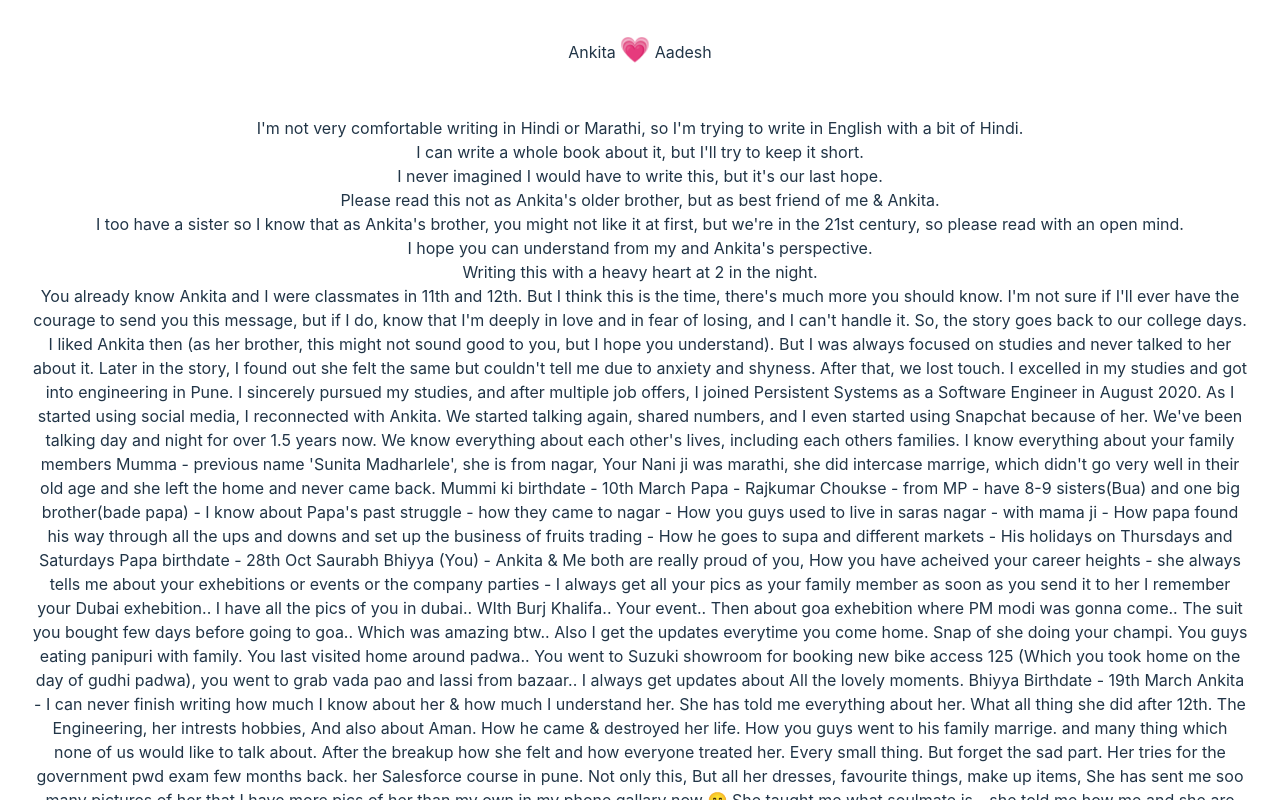
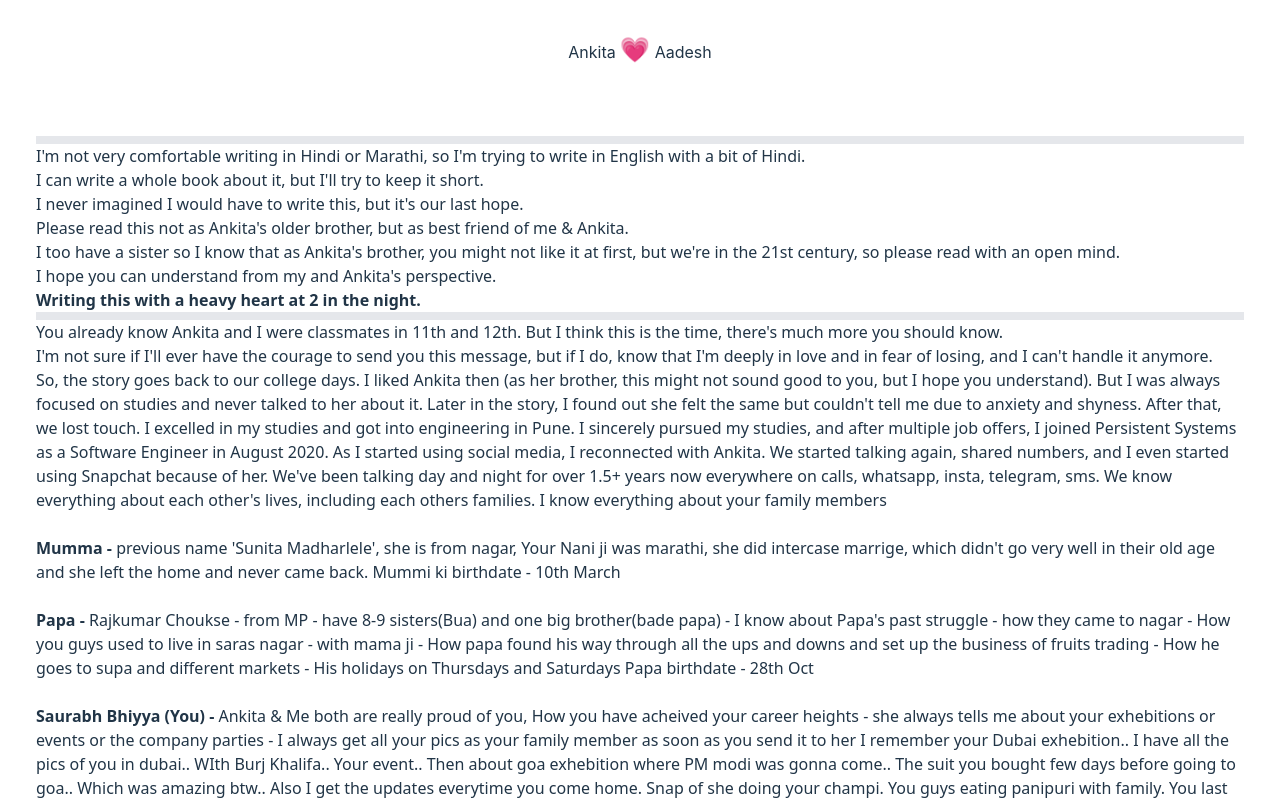
Before and after one commit to AADESHRN/ANKITA-AADESH, a React (Vite) app: page / in a window 1280 px wide. Shown: the top 800 px of the page. Built offline with nearby package versions, Linux system fonts and the light colour scheme.

Commit message:
Started adding some styling

```diff
--- a/src/App.jsx
+++ b/src/App.jsx
@@ -1,136 +1,188 @@
-import './App.css';
-import './tailwind.css';
+import "./App.css";
+import "./tailwind.css";
 
 function App() {
-
   return (
-    <div className='text-left'>
-      <h5>Ankita <div className="heartbeating-text">💗</div> Aadesh</h5><br/><br/>
-      <p>
-      <h4>I'm not very comfortable writing in Hindi or Marathi, so I'm trying to write in English with a bit of Hindi.<br/>
-I can write a whole book about it, but I'll try to keep it short.
-<br/>I never imagined I would have to write this, but it's our last hope.
-<br/>Please read this not as Ankita's older brother, but as best friend of me & Ankita.
-<br/>I too have a sister so I know that as Ankita's brother, you might not like it at first, but we're in the 21st century, so please read with an open mind.
-<br/>I hope you can understand from my and Ankita's perspective.
-<br/>Writing this with a heavy heart at 2 in the night.
-</h4>
-You already know Ankita and I were classmates in 11th and 12th. But I think this is the time, there's much more you should know.
-I'm not sure if I'll ever have the courage to send you this message, but if I do, know that I'm deeply in love and in fear of losing, and I can't handle it.
-
-So, the story goes back to our college days. I liked Ankita then (as her brother, this might not sound good to you, but I hope you understand).
-But I was always focused on studies and never talked to her about it.
-Later in the story, I found out she felt the same but couldn't tell me due to anxiety and shyness.
-
-After that, we lost touch. I excelled in my studies and got into engineering in Pune.
-I sincerely pursued my studies, and after multiple job offers, I joined Persistent Systems as a Software Engineer in August 2020.
-As I started using social media, I reconnected with Ankita. We started talking again, shared numbers, and I even started using Snapchat because of her.
-
-We've been talking day and night for over 1.5 years now. We know everything about each other's lives, including each others families.
-I know everything about your family members
-
-Mumma - previous name 'Sunita Madharlele', she is from nagar, Your Nani ji was marathi, she did intercase marrige, which didn't go very well in their old age and she left the home and never came back.
-Mummi ki birthdate - 10th March
-
-Papa - Rajkumar Choukse - from MP - have 8-9 sisters(Bua) and one big brother(bade papa) -
-I know about Papa's past struggle - how they came to nagar - How you guys used to live in saras nagar - with mama ji -
-How papa found his way through all the ups and downs and set up the business of fruits trading - How he goes to supa and different markets - His holidays on Thursdays and Saturdays
-Papa birthdate - 28th Oct
-
-Saurabh Bhiyya (You) - Ankita & Me both are really proud of you, How you have acheived your career heights -
-she always tells me about your exhebitions or events or the company parties - I always get all your pics as your family member as soon as you send it to her
-I remember your Dubai exhebition.. I have all the pics of you in dubai.. WIth Burj Khalifa.. Your event..
-Then about goa exhebition where PM modi was gonna come.. The suit you bought few days before going to goa.. Which was amazing btw..
-Also I get the updates everytime you come home. Snap of she doing your champi. You guys eating panipuri with family.
-You last visited home around padwa.. You went to Suzuki showroom for booking new bike access 125 (Which you took home on the day of gudhi padwa), you went to grab vada pao and lassi from bazaar.. I always get updates about All the lovely moments.
-Bhiyya Birthdate - 19th March
-
-Ankita - I can never finish writing how much I know about her & how much I understand her. She has told me everything about her. What all thing she did after 12th.
-The Engineering, her intrests hobbies, And also about Aman. How he came & destroyed her life. How you guys went to his family marrige. and many thing which none of us would like to talk about.
-After the breakup how she felt and how everyone treated her. Every small thing.
-But forget the sad part. Her tries for the government pwd exam few months back. her Salesforce course in pune.
-Not only this, But all her dresses, favourite things, make up items,
-She has sent me soo many pictures of her that I have more pics of her than my own in my phone gallary now 😄
-
-She taught me what soulmate is - she told me how me and she are soulmates - And she regret why I didn't found her before Aman.
-
-During all this time we spend - we have seen many good and bad things togather -
-we fought with each other multiple times and always came back - cared and loved each other
-But we never met. We have maintained boundries till now. We have talked for hours on calls, messages,
-Also face to face we have talked is many times with she in your gallry and I standing in front of her in the hanuman ji's temple.
-Also one time I surprised her with a gift box directly in front of your house. She was shy and nervous. These are our only face to face encounters and we have never met outside anywhere till now.
-And neither of us have forced anything on each other ever.
-
-So many things happened, and recently, things got serious. That's why I tried to meet you at the wedding.
-All I wanted was to build a friendship with you, but I didn't get much response.
-
-Mumma already know everything about me - As she and my bua were classmates.
-I have introduced Ankita to few of my family members. She knows my chachi very well now and she talks with her frequently on calls & messages.
-They have discussed about our marrige and how we will face blockers and how we have to convince everyone.
-She said that mummy will understand and and she is just scared of papa and you.
-She was also concerned that because of her past and Nani's incident, you guys won't allow her or listen to het anymore.
-She is also scared that because of her past or your two experiences with girls even you won't support her as friend & brother.
-She has the past trauma from which she is not healed completely and scared of her own family.
-But still, for love she tried to talk to mummy on Thursday 4th April.
-Mummy's reaction was quite obvious and firstly she talked about the cast issues, then gave examples of failed marriges,
-they talked for 3 hours and mummy demotived Ankita & told her that if she told it to papa you guys will get her married in 2 months with anyone.
-So basically she is in very bad situation where she has to think about samaj, family pressure, and us.
-And she doesn't wanna make you guys feel bad. So she will get ready to get merried to whoever unknown guy you guys will get for her.
-She is basically killing herself & her emotions due to past & due to fear of her own family.
-But I think there is only one in your family who is educated and mature enough to understand us and it is You Bhaiyya.
-
-I know you might feel mixed emotions while reading this—anger, care, shock—but please try to understand & digest everything with calm.
-She is your sister after all and you love her and you want the best for her.
-Your parents will marry Ankita off to a stranger in a year whose past & future you will have no clue about, and even she will get ready to sacrifice her happiness for your family's sake.
-
-We have spent so much time togather, made the future plans togather, So in love that I can not imagine my future without her.
-And day by day my fear of losing her is increasing. I am even getting panic attacks and feeling depressed & mentally stressed.
-
-All I've told you is just a glass from the ocean and there is so much more. But the point is I wanna marry Ankita and take care of her for lifetime. We are living in 21st century where it's very hard to find people who care, love, who earn good & have good families. And I have all of it except one thing that is same cast. It's shouldn't matter in today's age but I've heard your family is quite orthodox. So I even tried finding out the process to change my cast.
-
-Also FYI
-Let me introduce myself.
-I am Aadesh Nirfarake, I have a home in maliwada
-(I know it might not sound good because of the rowdy status this place has
-but I have always been an exception because Never had any chapri friends and I have always worked hard & acheived my dreams which you would get to know below)
-I was schooleed in Bhausaheb Firodiya till 10th
-- Then for 12th I went to MM Ware just because I could skip attending college lectures and do the study -
-In 12th I came first in that college and also in my classes(If you know Gawande classes) in both boards & CET
-- There were news and banners all over the city for my achievements
-
-Later I went to MIT College of Engineering, Kothrud, Pune - One of the top colleges in maharashtra for Computer Engineering.
-I did my batcholers sincerely and finished it with very good score and multiple job offers in hand in last year.
-I joined persistent Systems in august 2020.
-Did my first switch in 2022 June, where I joied the citi group - one of the largest investment & corporate bank in USA
-There as well within just one year I got promoted to senior role due to my performance.
-
-I started earning a six-figure income at age of 22 and am now around 24 LPA at age 24.
-As with earnings, finantial knowledge, savings & investments are also important.
-I invest in equities(Mutual funds & stocks) and real estate(I am building a house in savedi on my fathers land) and enjoy spending on bikes and travel.
-I have mutual fund portfolio of around 18 lakhs and around 4 lakhs worth of stocks till now.
-And a Monthly SIP of 50k+ which I am targetting to make 1 lakh+ per month before I celebrate my 25th birthday.
-Other than this I only like to spend money on Bike (I have yezdi scrambler which was around 3 lakhs with accessories) & Travel (Have travelled many parts of india)
-
-In next 3-4 years I'll be getting opportunity to relocate to USA/Canada/Europe for few years because of our crossborder program of my company.
-
-I am a diciplined guy who goes to gym 4 days a week, who have a full time job,
-who is parallely working on building businesses, who basically know and is commited towards his future goals and plans.
-I have little interest in content creation so I create some content for Instagram on @lifeofaadesh
-
-My family :
-
-My family is supportive and successful.
-My father works in L&T (now schneider elextrical) in quality department.
-My mother is a homemaker.
-My younger sister is also a Computer Engineer from PICT Pune (2023) and she has joined a company right after college with 18 LPA CTC.
-My uncle is a Plant Head in Kirlosker Pneumatics Pune who handles their Hadapsar & Saswad plants.
-
-I'm telling you all this to assure you that I'm a good, disciplined guy with clear goals.
-I have only loved one girl in my whole life i.e. Ankita and I can not imagine my future without her.
-Most of my family already know her & like her. And they can support and love her forever like their daughter. We can provide her a peaceful home for lifetime.
+    <div>
+      <h5>
+        Ankita <div className="heartbeating-text">💗</div> Aadesh
+      </h5>
+      <br />
+      <br />
+      <p className="text-left py-5 px-1 font-sans">
+        <h2 className="border-y-8">
+          I'm not very comfortable writing in Hindi or Marathi, so I'm trying to
+          write in English with a bit of Hindi.
+          <br />
+          I can write a whole book about it, but I'll try to keep it short.
+          <br />I never imagined I would have to write this, but it's our last
+          hope.
+          <br />
+          Please read this not as Ankita's older brother, but as best friend of
+          me & Ankita.
+          <br />I too have a sister so I know that as Ankita's brother, you
+          might not like it at first, but we're in the 21st century, so please
+          read with an open mind.
+          <br />I hope you can understand from my and Ankita's perspective.
+          <br />
+          <span className="font-semibold">Writing this with a heavy heart at 2 in the night.</span>
+        </h2>
+        You already know Ankita and I were classmates in 11th and 12th. But I
+        think this is the time, there's much more you should know.
+        <br /> I'm not sure if I'll ever have the courage to send you this
+        message, but if I do, know that I'm deeply in love and in fear of
+        losing, and I can't handle it anymore.
+        <br /> So, the story goes back to our college days. I liked Ankita then
+        (as her brother, this might not sound good to you, but I hope you
+        understand). But I was always focused on studies and never talked to her
+        about it. Later in the story, I found out she felt the same but couldn't
+        tell me due to anxiety and shyness. After that, we lost touch. I
+        excelled in my studies and got into engineering in Pune. I sincerely
+        pursued my studies, and after multiple job offers, I joined Persistent
+        Systems as a Software Engineer in August 2020. As I started using social
+        media, I reconnected with Ankita. We started talking again, shared
+        numbers, and I even started using Snapchat because of her. We've been
+        talking day and night for over 1.5+ years now everywhere on calls,
+        whatsapp, insta, telegram, sms. We know everything about each other's
+        lives, including each others families. I know everything about your
+        family members <br />
+        <br />
+        <span className="font-semibold">Mumma -</span> previous name 'Sunita Madharlele', she is from nagar, Your Nani
+        ji was marathi, she did intercase marrige, which didn't go very well in
+        their old age and she left the home and never came back. Mummi ki
+        birthdate - 10th March <br />
+        <br />
+        <span className="font-semibold">Papa -</span> Rajkumar Choukse - from MP - have 8-9 sisters(Bua) and one big
+        brother(bade papa) - I know about Papa's past struggle - how they came
+        to nagar - How you guys used to live in saras nagar - with mama ji - How
+        papa found his way through all the ups and downs and set up the business
+        of fruits trading - How he goes to supa and different markets - His
+        holidays on Thursdays and Saturdays Papa birthdate - 28th Oct <br />
+        <br />
+        <span className="font-semibold">Saurabh Bhiyya (You) -</span> Ankita & Me both are really proud of you, How you
+        have acheived your career heights - she always tells me about your
+        exhebitions or events or the company parties - I always get all your
+        pics as your family member as soon as you send it to her I remember your
+        Dubai exhebition.. I have all the pics of you in dubai.. WIth Burj
+        Khalifa.. Your event.. Then about goa exhebition where PM modi was gonna
+        come.. The suit you bought few days before going to goa.. Which was
+        amazing btw.. Also I get the updates everytime you come home. Snap of
+        she doing your champi. You guys eating panipuri with family. You last
+        visited home around padwa.. You went to Suzuki showroom for booking new
+        bike access 125 (Which you took home on the day of gudhi padwa), you
+        went to grab vada pao and lassi from bazaar.. Your recent team visit to
+        Goa.. Pics of villa, your team & you enjoying in brown shorts.. I always
+        get updates about All the lovely moments. Bhiyya Birthdate - 19th March{" "}
+        <br />
+        <br />
+        <span className="font-bold">Ankita -</span> I can never finish writing how much I know about her & how much
+        I understand her. She has told me everything about her. What all thing
+        she did after 12th. The Engineering, her intrests hobbies, And also
+        about Aman. How he came & destroyed her life. How you guys went to his
+        family marrige. and many thing which none of us would like to talk
+        about. After the breakup how she felt and how everyone treated her.
+        Every small thing. But forget the sad part. Her tries for the government
+        pwd exam few months back. her Salesforce course in pune. Not only this,
+        But all her dresses, all her heels & chappals, make up items, & all her favourite things, She has sent me
+        soo many pictures of her that I have more pics of her than my own in my
+        phone gallary now 😄 She taught me what soulmate is - she told me how me
+        and she are soulmates - And how she regret why I didn't found her before
+        Aman. During all this time we spend - we have seen many good and bad
+        things togather - we fought with each other multiple times and always
+        came back - cared and loved each other But we never met. We have
+        maintained boundries till now. We have talked for hours on calls,
+        messages, Also face to face we have talked is many times with she in
+        your gallry and I standing in front of her in the hanuman ji's temple.
+        Also one time I surprised her with a gift box directly in front of your
+        house. She was shy and nervous. These are our only face to face
+        encounters and we have never met outside anywhere till now. And neither
+        of us have forced anything on each other ever. So many things happened,
+        and recently, things got serious. That's why I tried to meet you at the
+        wedding. All I wanted was to build a friendship with you, but I didn't
+        get much response. Mumma already know everything about me - As she and
+        my bua were classmates. I have introduced Ankita to few of my family
+        members. She knows my chachi very well now and she talks with her
+        frequently on calls & messages. They have discussed about our marrige
+        and how we will face blockers and how we have to convince everyone. She
+        said that mummy will understand and and she is just scared of papa and
+        you. She was also concerned that because of her past and Nani's
+        incident, you guys won't allow her or listen to het anymore. She is also
+        scared that because of her past or your two experiences with girls even
+        you won't support her as friend & brother. She has the past trauma from
+        which she is not healed completely and scared of her own family. But
+        still, for love she tried to talk to mummy on Thursday 4th April.
+        Mummy's reaction was quite obvious and firstly she talked about the cast
+        issues, then gave examples of failed marriges, they talked for 3 hours
+        and mummy demotived Ankita & told her that if she told it to papa you
+        guys will get her married in 2 months with anyone. So basically she is
+        in very bad situation where she has to think about samaj, family
+        pressure, and us. And she doesn't wanna make you guys feel bad. So she
+        will get ready to get merried to whoever unknown guy you guys will get
+        for her. She is basically killing herself & her emotions due to past &
+        due to fear of her own family. But I think there is only one in your
+        family who is educated and mature enough to understand us and it is You
+        Bhaiyya. I know you might feel mixed emotions while reading this—anger,
+        care, shock—but please try to understand & digest everything with calm.
+        She is your sister after all and you love her and you want the best for
+        her. Your parents will marry Ankita off to a stranger in a year whose
+        past & future you will have no clue about, and even she will get ready
+        to sacrifice her happiness for your family's sake. We have spent so much
+        time togather, made the future plans togather, So in love that I can not
+        imagine my future without her. And day by day my fear of losing her is
+        increasing. I am even getting panic attacks and feeling depressed &
+        mentally stressed. All I've told you is just a glass from the ocean and
+        there is so much more. But the point is I wanna marry Ankita and take
+        care of her for lifetime. We are living in 21st century where it's very
+        hard to find people who care, love, who earn good & have good families.
+        And I have all of it except one thing that is same cast. It's shouldn't
+        matter in today's age but I've heard your family is quite orthodox. So I
+        even tried finding out the process to change my cast. Also FYI Let me
+        introduce myself. I am Aadesh Nirfarake, I have a home in maliwada (I
+        know it might not sound good because of the rowdy status this place has
+        but I have always been an exception because Never had any chapri friends
+        and I have always worked hard & acheived my dreams which you would get
+        to know below) I was schooleed in Bhausaheb Firodiya till 10th - Then
+        for 12th I went to MM Ware just because I could skip attending college
+        lectures and do the study - In 12th I came first in that college and
+        also in my classes(If you know Gawande classes) in both boards & CET -
+        There were news and banners all over the city for my achievements Later
+        I went to MIT College of Engineering, Kothrud, Pune - One of the top
+        colleges in maharashtra for Computer Engineering. I did my batcholers
+        sincerely and finished it with very good score and multiple job offers
+        in hand in last year. I joined persistent Systems in august 2020. Did my
+        first switch in 2022 June, where I joied the citi group - one of the
+        largest investment & corporate bank in USA There as well within just one
+        year I got promoted to senior role due to my performance. I started
+        earning a six-figure income at age of 22 and am now around 24 LPA at age
+        24. As with earnings, finantial knowledge, savings & investments are
+        also important. I invest in equities(Mutual funds & stocks) and real
+        estate(I am building a house in savedi on my fathers land) and enjoy
+        spending on bikes and travel. I have mutual fund portfolio of around 18
+        lakhs and around 4 lakhs worth of stocks till now. And a Monthly SIP of
+        50k+ which I am targetting to make 1 lakh+ per month before I celebrate
+        my 25th birthday. Other than this I only like to spend money on Bike (I
+        have yezdi scrambler which was around 3 lakhs with accessories) & Travel
+        (Have travelled many parts of india) In next 3-4 years I'll be getting
+        opportunity to relocate to USA/Canada/Europe for few years because of
+        our crossborder program of my company. I am a diciplined guy who goes to
+        gym 4 days a week, who have a full time job, who is parallely working on
+        building businesses, who basically know and is commited towards his
+        future goals and plans. I have little interest in content creation so I
+        create some content for Instagram on @lifeofaadesh My family : My family
+        is supportive and successful. My father works in L&T (now schneider
+        elextrical) in quality department. My mother is a homemaker. My younger
+        sister is also a Computer Engineer from PICT Pune (2023) and she has
+        joined a company right after college with 18 LPA CTC. My uncle is a
+        Plant Head in Kirlosker Pneumatics Pune who handles their Hadapsar &
+        Saswad plants. I'm telling you all this to assure you that I'm a good,
+        disciplined guy with clear goals. I have only loved one girl in my whole
+        life i.e. Ankita and I can not imagine my future without her. Most of my
+        family already know her & like her. And they can support and love her
+        forever like their daughter. We can provide her a peaceful home for
+        lifetime.
       </p>
     </div>
-  )
+  );
 }
 
-export default App
+export default App;
```
Also changed, not shown: tailwind.config.js (+13 -3 lines).
